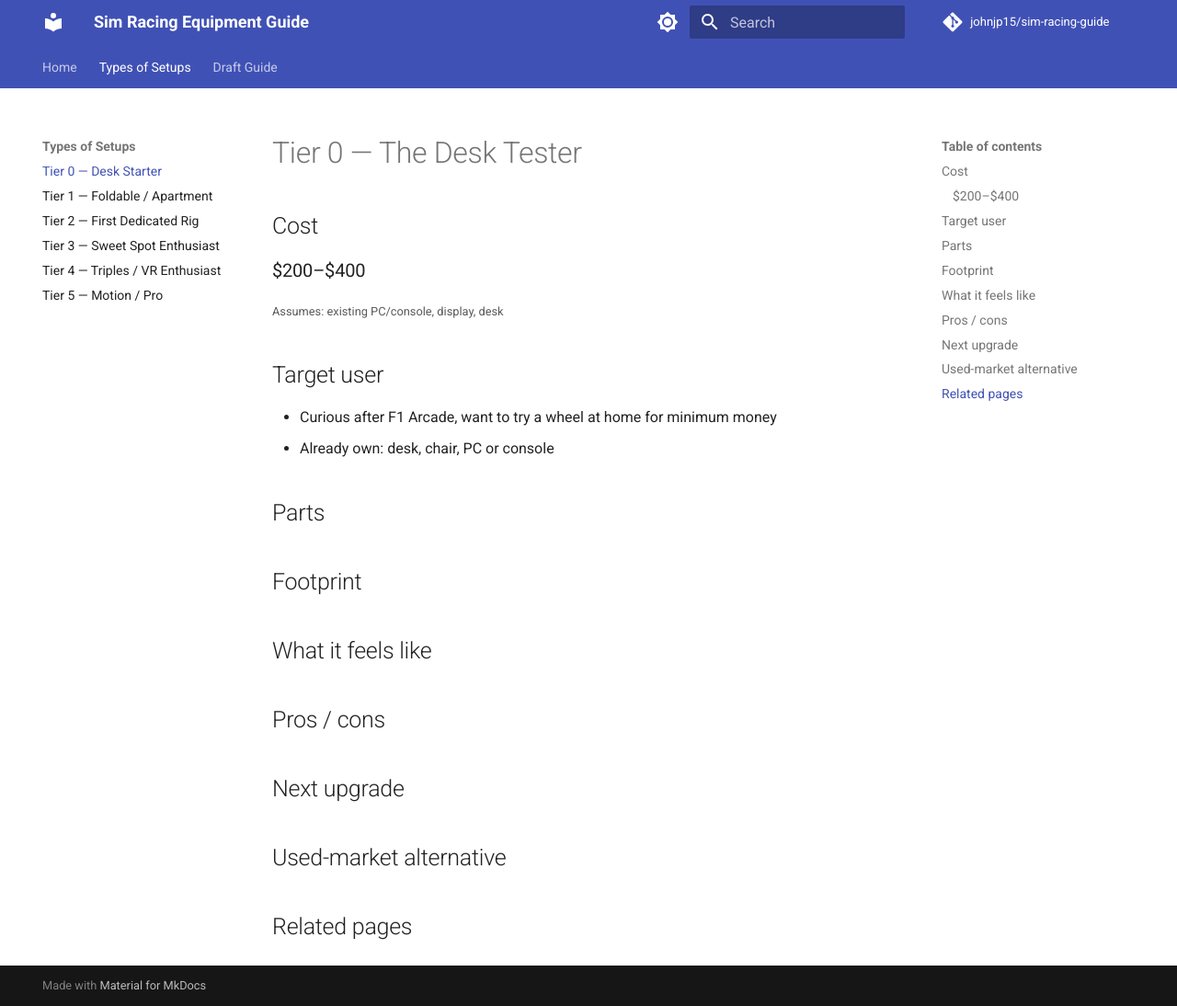
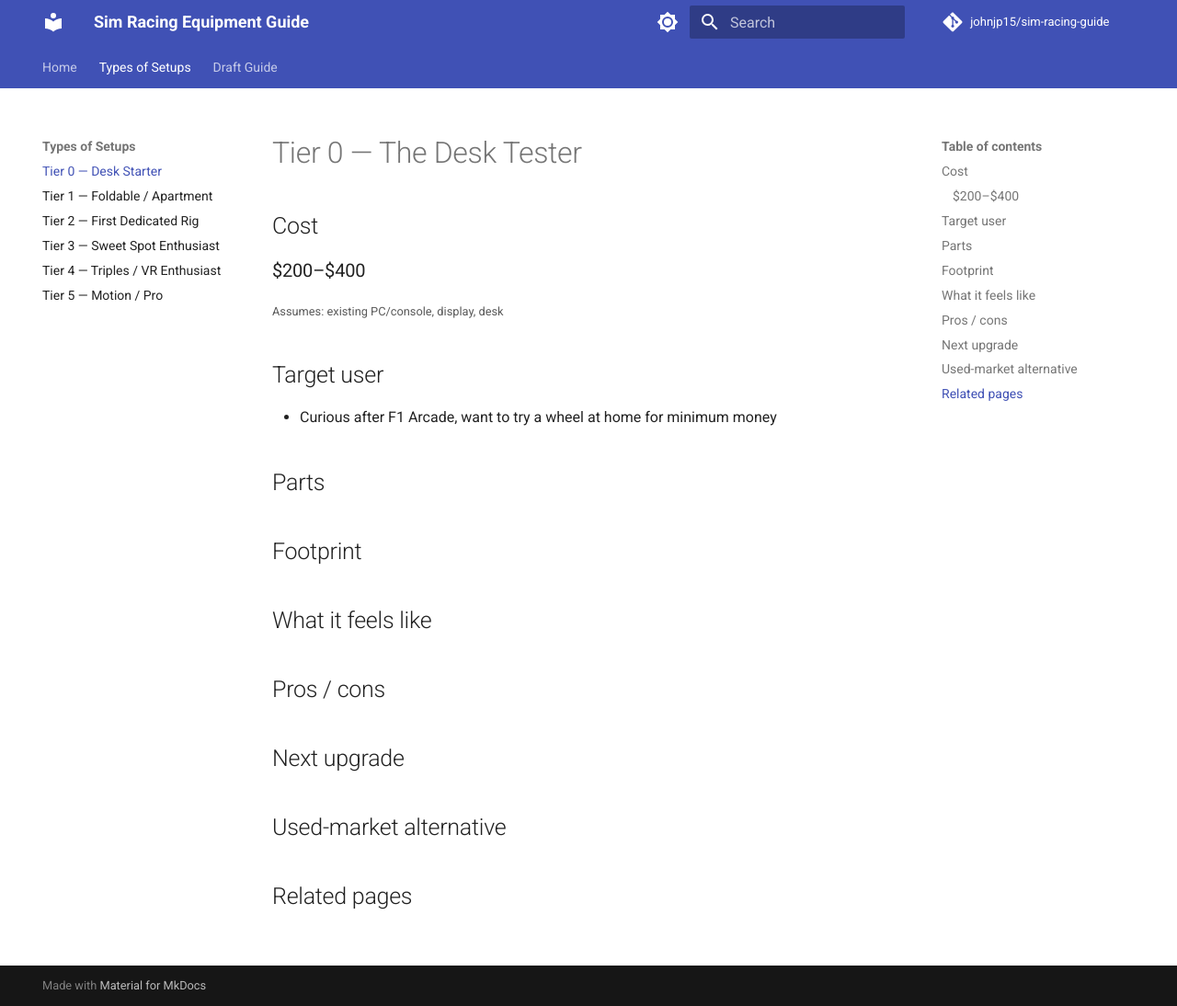
Before and after one commit to johnjp15/sim-racing-guide, an MkDocs documentation site: the page built from docs/builds/tier-0-desk-starter.md, in a window 1280 px wide and 1094 px high. Shown: the whole window at 92% size. Built offline with MkDocs 1.6.1 and Material for MkDocs 9.7.7, drawn with Linux system fonts in a browser that asks for light colours; comment, search, counter and statistics services are not loaded.

Commit message:
Tier 0: drop duplicate owned-gear bullet from Target user

```diff
--- a/docs/builds/tier-0-desk-starter.md
+++ b/docs/builds/tier-0-desk-starter.md
@@ -11,7 +11,6 @@
 ## Target user
 
 - Curious after F1 Arcade, want to try a wheel at home for minimum money
-- Already own: desk, chair, PC or console
 
 ## Parts
 
```
